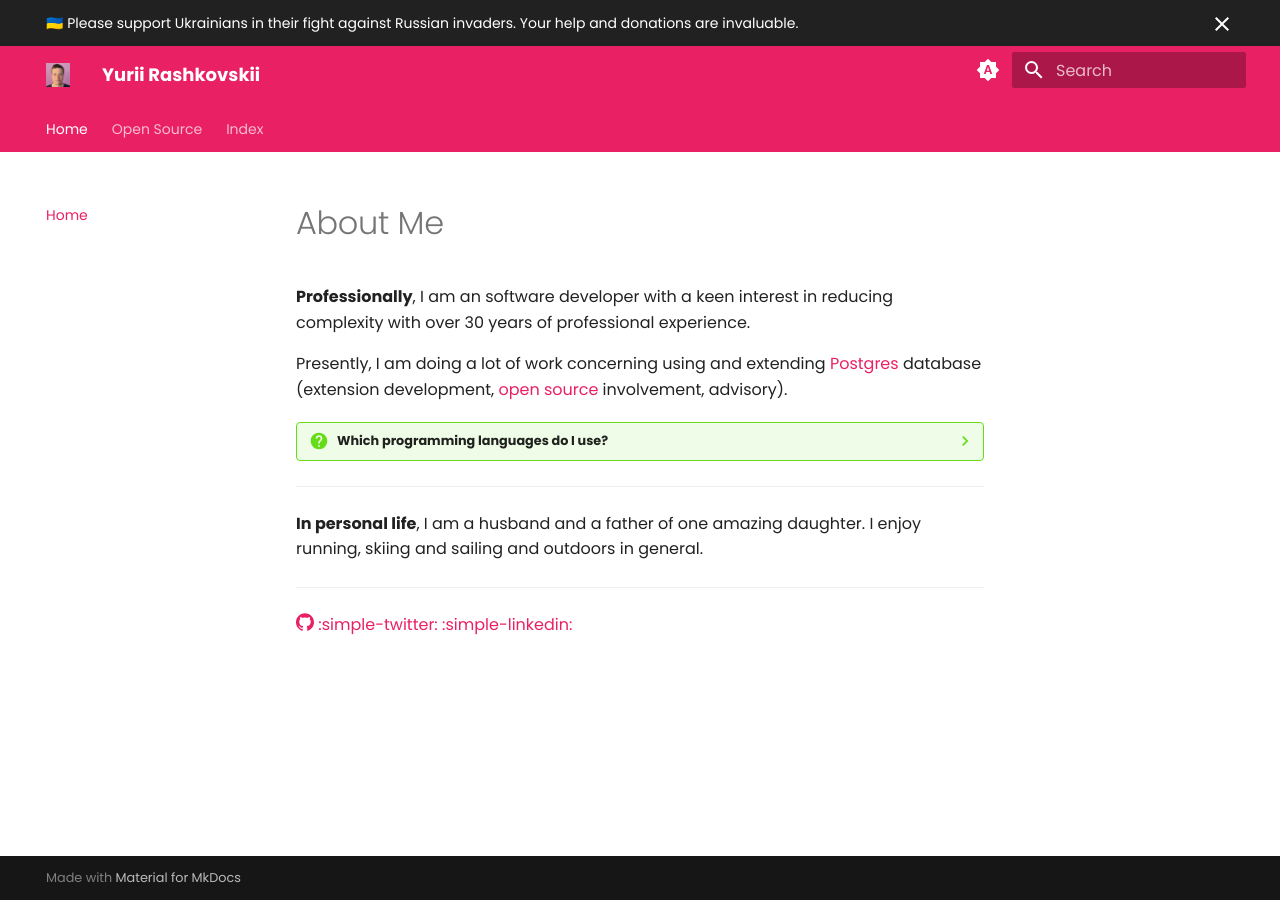
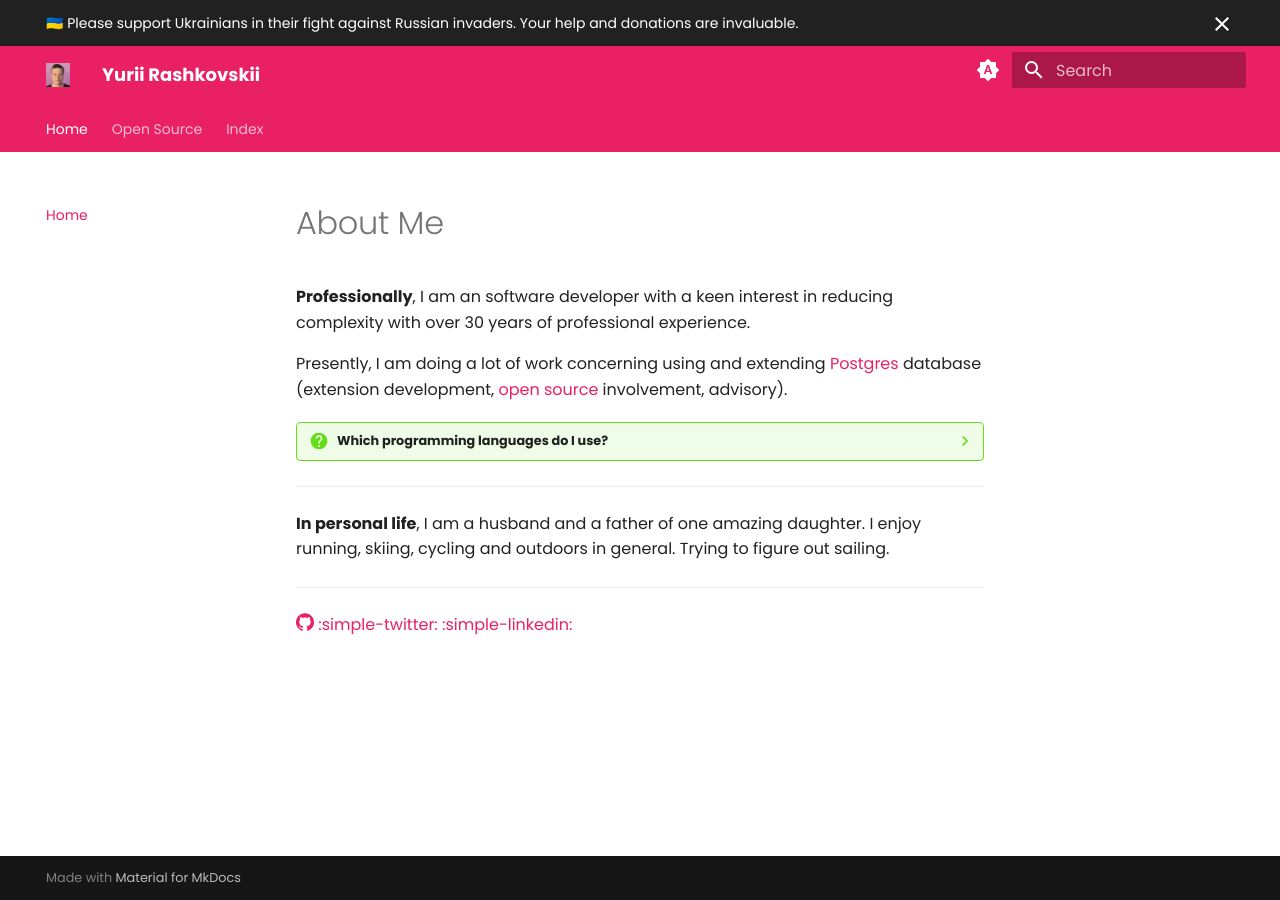
Before and after one commit to yrashk/yrashk.github.io, an MkDocs documentation site: the page built from docs/index.md, in a window 1280 px wide. Built offline with MkDocs 1.6.1 and Material for MkDocs 9.7.7, drawn with Linux system fonts in a browser that asks for light colours; plug-ins that fetch from the network failed and are left out.

Commit message:
Add cycling

```diff
--- a/docs/index.md
+++ b/docs/index.md
@@ -17,7 +17,8 @@ involvement, advisory).
 
 ---
 
-__In personal life__, I am a husband and a father of one amazing daughter. I enjoy running, skiing and sailing and outdoors in general.
+__In personal life__, I am a husband and a father of one amazing daughter. I enjoy running, skiing, cycling and outdoors in general. Trying to figure out
+sailing.
 
 ---
 
```
